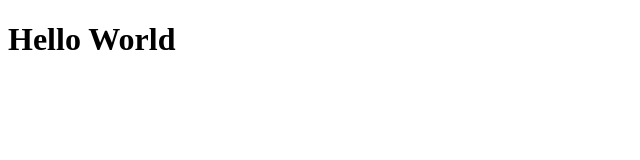
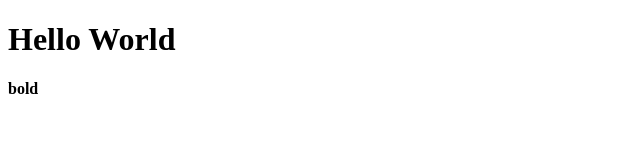
Before and after one commit to ratneshnavlakhe/es6-react-setup, a React app: page / in a window 1280 px wide. Shown: the top 160 px of the page, without its empty margins (0-640 px from the left). Built offline with nearby package versions, Linux system fonts and the light colour scheme.

Commit message:
React render method require a single node to be rendered. It because each node is a separated function eg React.createElement('h1', null, 'Hello world');

```diff
--- a/App.js
+++ b/App.js
@@ -1,13 +1,18 @@
 import React from 'react';
 
-// class component.
-// class App extends React.Component {
-//   render() {
-//     return React.createElement('h1', null, 'Hello Guys');
-//   }
-// }
+// Make a class component.
+class App extends React.Component {
+  render() {
+    return (
+      <div>
+        <h1>Hello World</h1>
+        <b>bold</b>
+      </div>
+    )
+  }
+}
 
 //state less function component.
-const App = () => <h1>Hello World</h1>
+//const App = () => <h1>Hello World</h1>
 
 export default App
```
